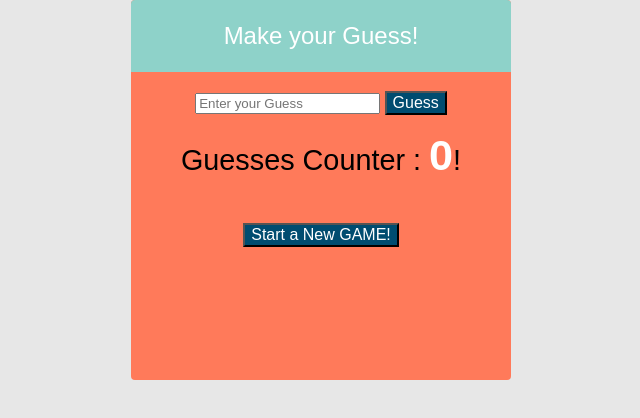
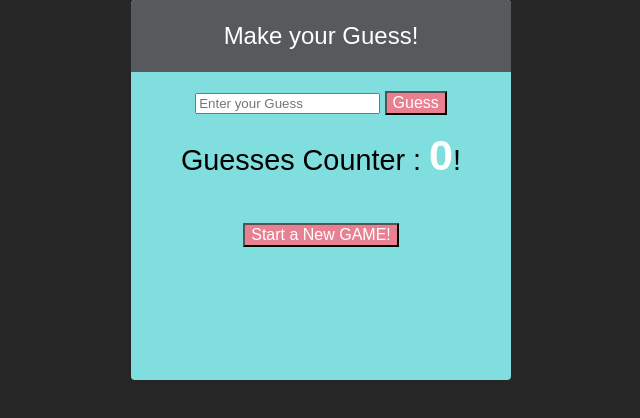
Before and after one commit to h4yfans/Cold-or-Hot, a plain HTML site: page index.html in a window 1280 px wide. Shown: the whole page, without its empty margins (319-959 px from the left). Drawn offline with nearby package versions, Linux system fonts and the light colour scheme.

Commit message:
Cold or Hot!

```diff
--- a/styles/style.css
+++ b/styles/style.css
@@ -1,6 +1,6 @@
 body {
 
-    background-color:#E7E7E7;
+    background-color:#262626;
     font-family: Arial;
     position: absolute;
     top:0;
@@ -14,7 +14,7 @@ body {
 
 .mainmenu {
     position: relative;
-    background-color: #FF7A5A;
+    background-color: #80DEDE;
     width: 380px;
     height: 380px;
     -webkit-border-radius: 4px;
@@ -26,7 +26,7 @@ body {
 
 h2 {
     margin: 0 auto;
-    background:#8ED2C9;
+    background:#565A5C;
     padding: 1em 0.4em;
     font-size: 1.5em;
     font-weight: 400;
@@ -54,14 +54,14 @@ h2 {
 }
 
 input.button {
-    background:#004C70;
+    background:#E98092;
     color:#fff;
     font-size: 1em;
 
 }
 
 input.button:hover {
-    background: #9E3B33;
+    background: #E98092;
     color: #fff;
 
 }
```
